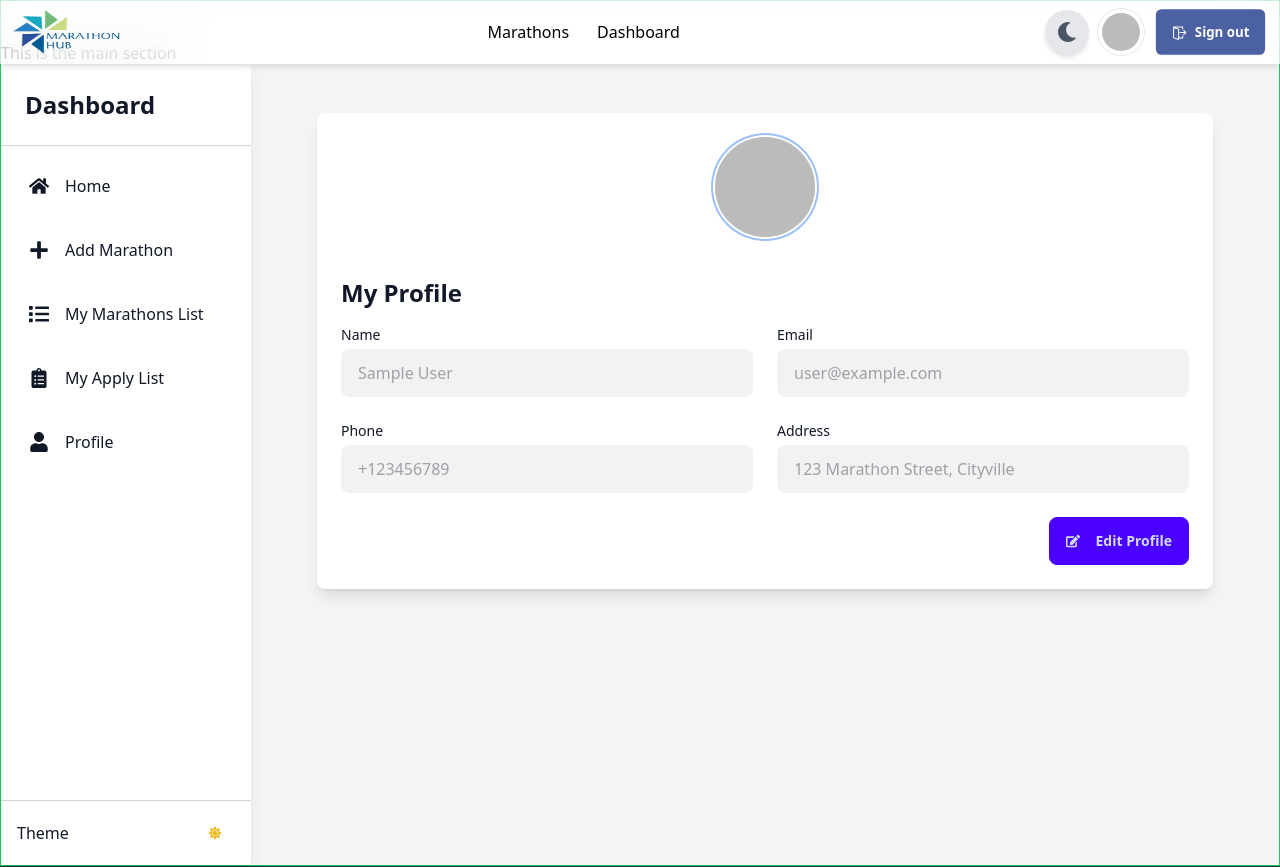
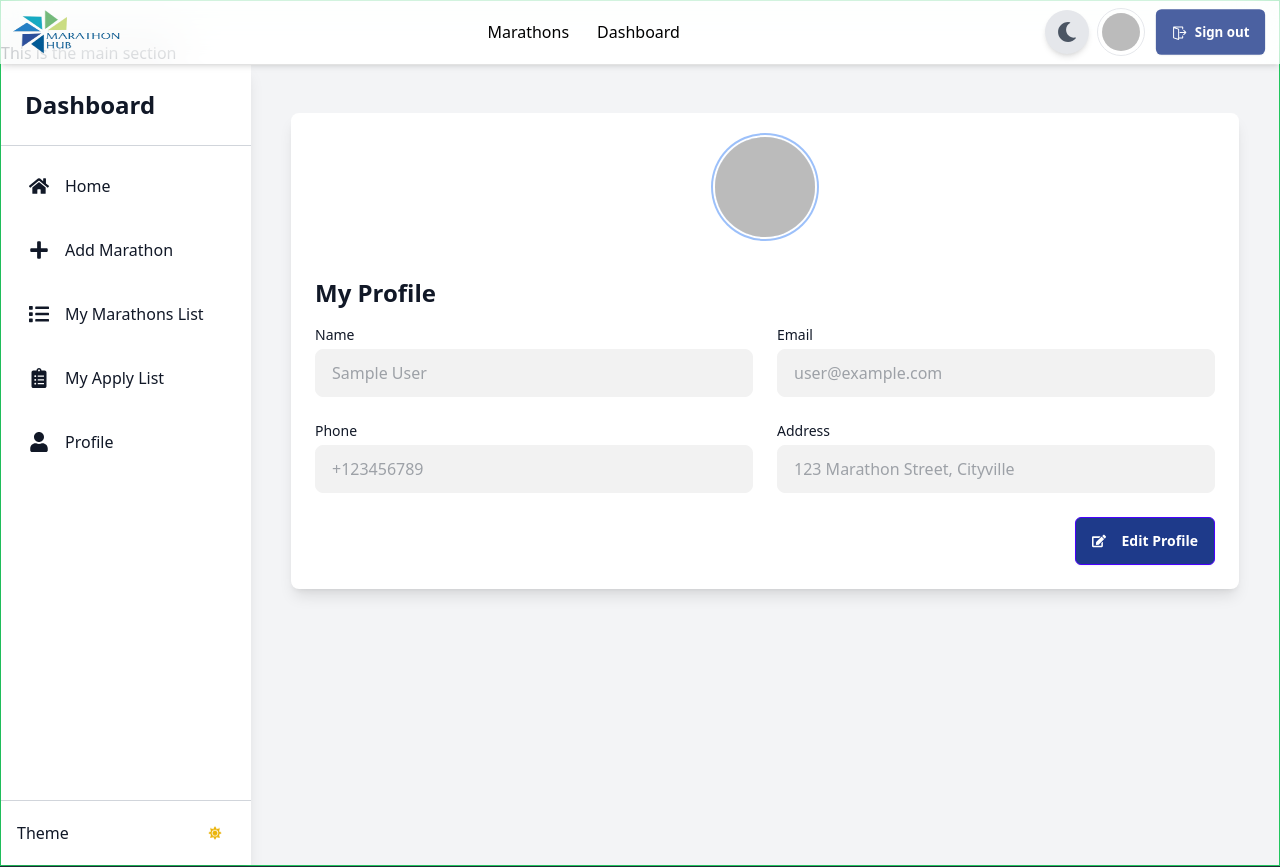
Before and after one commit to omarbinsaleh/marathon-hub-client-side-code, a React (Vite) app: page /dashboard/profile in a window 1280 px wide. Shown: the top 867 px of the page. Built offline with nearby package versions, Linux system fonts and the light colour scheme; no server answers; sample sign-in values are in the browser's storage.

Commit message:
midified the MyMarathonList page

```diff
--- a/src/pages/Dashboard.jsx
+++ b/src/pages/Dashboard.jsx
@@ -56,7 +56,7 @@ const Dashboard = () => {
       </div>
 
       {/* Main Content */}
-      <div className="flex-1 p-6 overflow-auto">
+      <div className="flex-1 p-6 px-4 overflow-auto">
         <Outlet />
       </div>
     </div>
--- a/src/pages/MyMarathonList.jsx
+++ b/src/pages/MyMarathonList.jsx
@@ -41,6 +41,7 @@ const MyMarathonList = () => {
     // Implement delete functionality here (e.g., API call to remove marathon)
   };
 
+  // if loading is true, render the spinner
   if (loading) {
     return <Spinner></Spinner>
   }
--- a/src/pages/Profile.jsx
+++ b/src/pages/Profile.jsx
@@ -3,7 +3,7 @@ import { FaEdit, FaSave } from "react-icons/fa";
 import { AuthContext } from "../providers/AuthProvider";
 
 const Profile = () => {
-   const {user} = useContext(AuthContext);
+   const { user } = useContext(AuthContext);
    const [isEditing, setIsEditing] = useState(false);
    const [userInfo, setUserInfo] = useState({
       name: user?.displayName,
@@ -28,8 +28,8 @@ const Profile = () => {
    };
 
    return (
-    <div className="min-h-screen bg-gray-100 dark:bg-gray-900 text-gray-900 dark:text-gray-100 p-6">
-      <div className="max-w-4xl mx-auto bg-white dark:bg-gray-800 rounded-lg shadow-lg p-6">
+      <div className="min-h-screen bg-gray-100 dark:bg-gray-900 text-gray-900 dark:text-gray-100 p-6 ">
+         <div className="max-w-7xl mx-auto bg-white dark:bg-gray-800 rounded-lg shadow-lg p-6">
             <div>
                <img src={user?.photoURL} className="w-[100px] aspect-square rounded-full mx-auto ring-2 ring-offset-2 mb-10" alt="" />
             </div>
@@ -43,9 +43,9 @@ const Profile = () => {
                      name="name"
                      value={userInfo.name}
                      onChange={handleInputChange}
-              disabled={!isEditing}
-              className={`input input-bordered w-full ${
-                isEditing ? "" : "bg-gray-200 dark:bg-gray-700"
+                     disabled
+                     readOnly
+                     className={`input input-bordered w-full cursor-not-allowed ${isEditing ? "" : "bg-gray-200 dark:bg-gray-700"
                         }`}
                   />
                </div>
@@ -56,9 +56,9 @@ const Profile = () => {
                      name="email"
                      value={userInfo.email}
                      onChange={handleInputChange}
-              disabled={!isEditing}
-              className={`input input-bordered w-full ${
-                isEditing ? "" : "bg-gray-200 dark:bg-gray-700"
+                     disabled
+                     readOnly
+                     className={`input input-bordered w-full cursor-not-allowed ${isEditing ? "" : "bg-gray-200 dark:bg-gray-700"
                         }`}
                   />
                </div>
@@ -70,8 +70,7 @@ const Profile = () => {
                      value={userInfo.phone}
                      onChange={handleInputChange}
                      disabled={!isEditing}
-              className={`input input-bordered w-full ${
-                isEditing ? "" : "bg-gray-200 dark:bg-gray-700"
+                     className={`input input-bordered w-full ${isEditing ? "" : "bg-gray-200 dark:bg-gray-700"
                         }`}
                   />
                </div>
@@ -83,8 +82,7 @@ const Profile = () => {
                      value={userInfo.address}
                      onChange={handleInputChange}
                      disabled={!isEditing}
-              className={`input input-bordered w-full ${
-                isEditing ? "" : "bg-gray-200 dark:bg-gray-700"
+                     className={`input input-bordered w-full ${isEditing ? "" : "bg-gray-200 dark:bg-gray-700"
                         }`}
                   />
                </div>
@@ -94,7 +92,7 @@ const Profile = () => {
                {!isEditing ? (
                   <button
                      onClick={toggleEdit}
-              className="btn btn-primary flex items-center space-x-2"
+                     className="btn btn-primary flex items-center space-x-2 bg-blue-900 text-white rounded-md"
                   >
                      <FaEdit />
                      <span>Edit Profile</span>
@@ -102,7 +100,7 @@ const Profile = () => {
                ) : (
                   <button
                      onClick={saveChanges}
-              className="btn btn-success flex items-center space-x-2"
+                     className="btn btn-success text-white rounded-md flex items-center space-x-2"
                   >
                      <FaSave />
                      <span>Save Changes</span>
```
Lines whose indentation alone changed are shown as unchanged.
